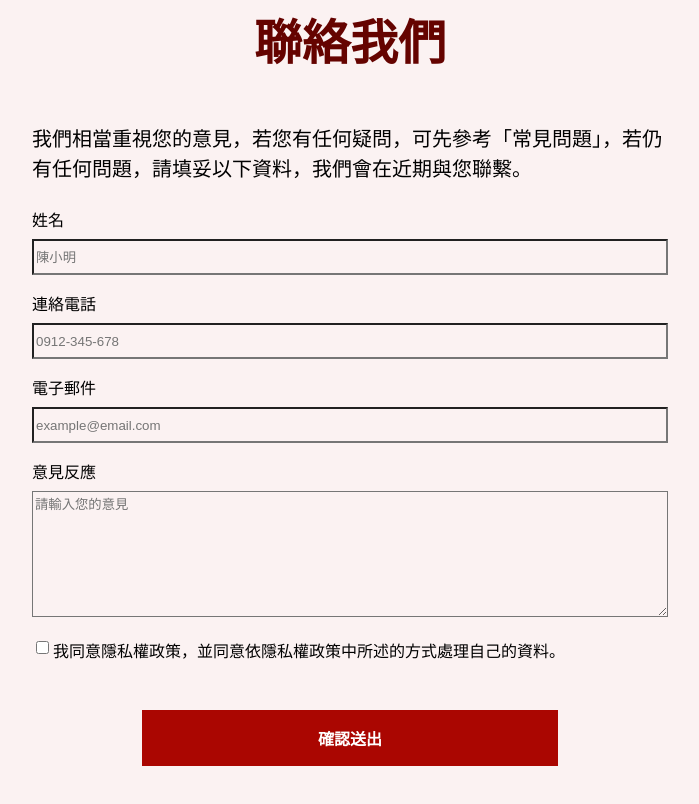
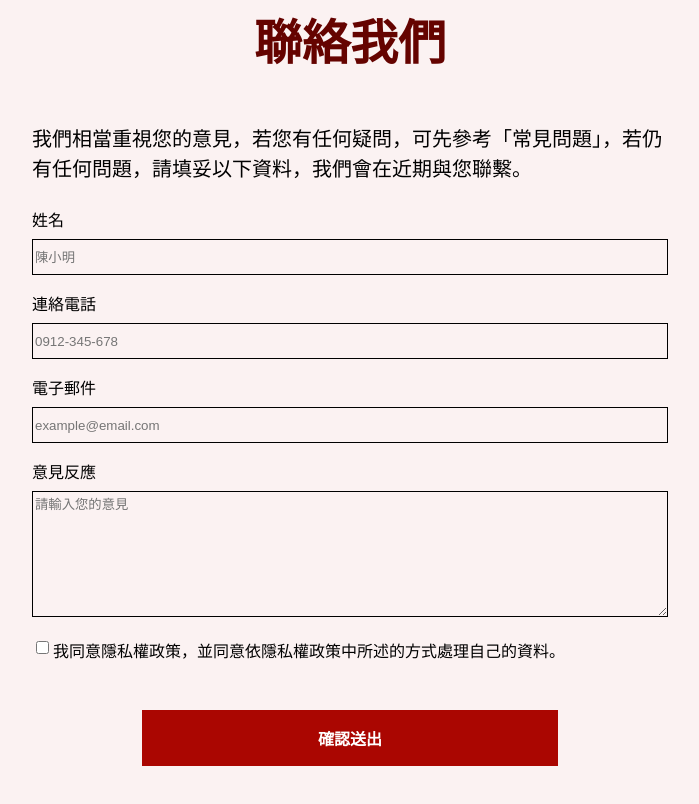
Before and after one commit to yoishere/maintaskw3-4, a website built with Vite: page pages/index.html in a window 1280 px wide. Shown: the part 3249-4053 px from the top of the page, without its empty margins (290-989 px from the left). Built offline with nearby package versions, Linux system fonts and the light colour scheme.

Commit message:
更新inputbox格式

```diff
--- a/assets/scss/pages/_index.scss
+++ b/assets/scss/pages/_index.scss
@@ -225,11 +225,20 @@ p{
 }
 .contact-item{
   padding-bottom: 16px;
+  .input-box{
+    border: 1px solid #000000;
+    opacity: 1;
+    ::placeholder{
+      opacity: 0.2;
+    }
+  }
 }
+
 .pb-48{
   padding-bottom: 48px;
   @include mobile{
     padding-bottom: 24px;
+
   }
 }
 .agreement{
@@ -273,9 +282,6 @@ p{
     padding: 16px 142px;
   }
 }
-.border0{
+.border-0{
   border: 0;
-}
-
-
-//*{outline:1px solid grey;}
+  }
--- a/pages/index.html
+++ b/pages/index.html
@@ -134,25 +134,25 @@
         <div class="contact-input">
           <div class="contact-item pt-24">
             <label for="name">姓名</label></br>
-            <input type="text" id="name" name="name" placeholder="陳小明" class="w100 h36 bgc mt8">
+            <input type="text" id="name" name="name" placeholder="陳小明" class="input-box w100 h36 bgc mt8">
           </div>
           <div class="contact-item">
             <label for="tel">連絡電話</label></br>
-            <input type="tel" id="tel" name="tel" placeholder="0912-345-678" class="w100 h36 bgc mt8">
+            <input  type="tel" id="tel" name="tel" placeholder="0912-345-678" class="input-box w100 h36 bgc mt8">
           </div>
           <div class="contact-item">
             <label for="mail">電子郵件</label></br>
-            <input type="mail" id="mail" name="mail" placeholder="example@email.com" class="w100 h36 bgc mt8">
+            <input type="mail" id="mail" name="mail" placeholder="example@email.com" class="input-box w100 h36 bgc mt8">
           </div>
           <div class="contact-item">
             <label for="message">意見反應</label></br>
-            <textarea name="message" id="message" rows="8.5" placeholder="請輸入您的意見" class="w100 bgc mt8"></textarea>
+            <textarea name="message" id="message" rows="8.5" placeholder="請輸入您的意見" class="input-box w100 bgc mt8"></textarea>
           </div>
           <div class="agreement pb-48">
             <div class="aifs"><input type="checkbox" id="check" name="check" class="bgc mr4"></div>
             <label for="check">我同意隱私權政策，並同意依隱私權政策中所述的方式處理自己的資料。</label>
           </div>
-          <button type="submit"  class="btn border0">確認送出</button>
+          <button type="submit"  class="btn border-0">確認送出</button>
         </div>
       </div>
     </section>
```
